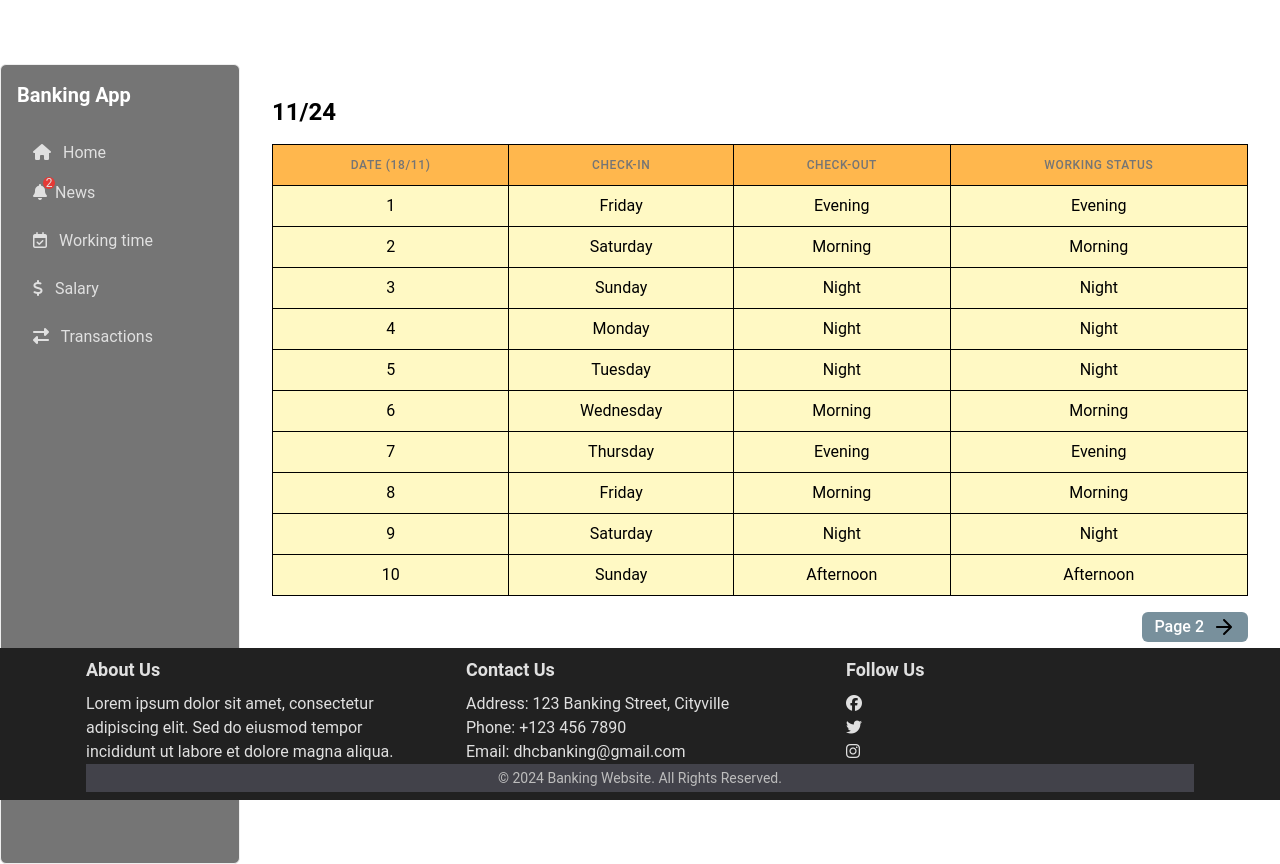
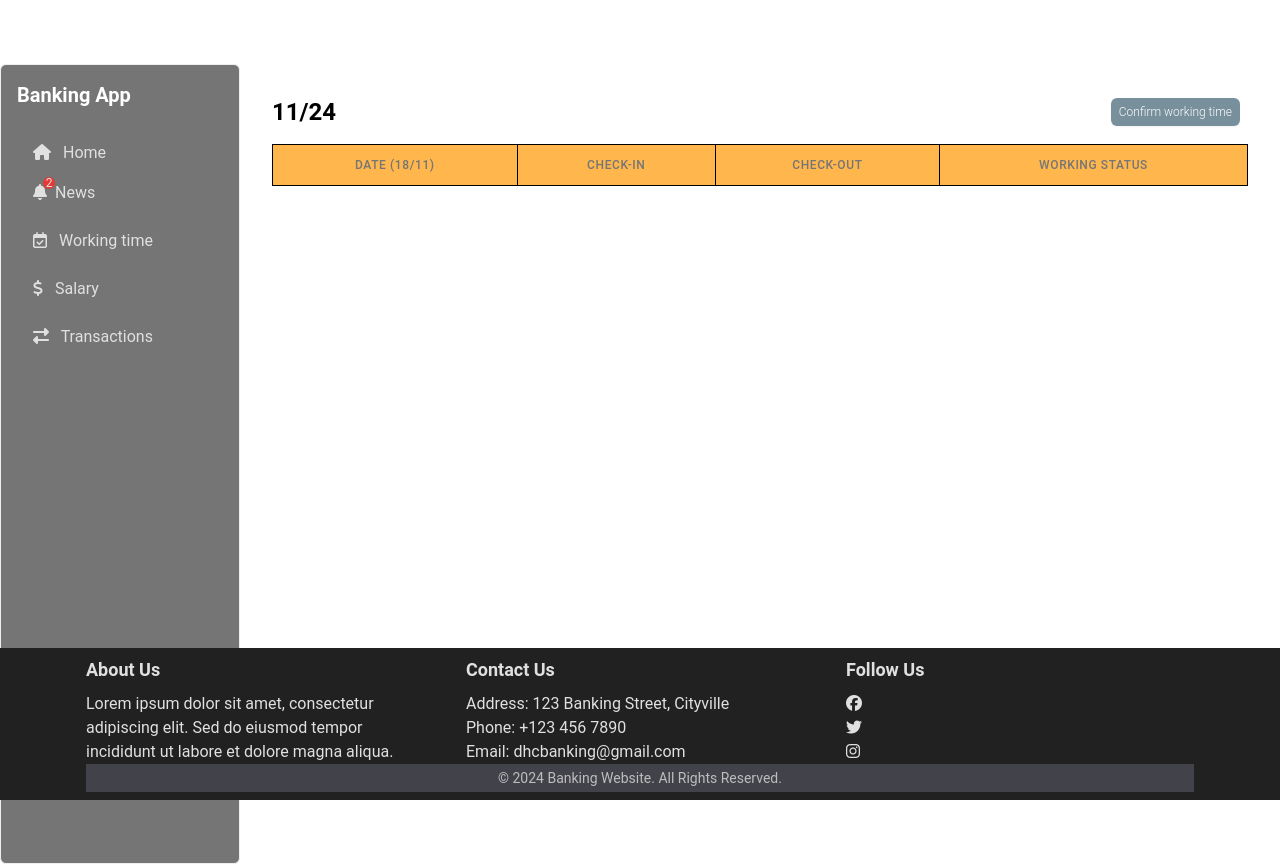
Before and after one commit to DuongJom/OnlineBanking, a Flask app: page /employee/working-time in a window 1280 px wide. Run offline with Flask 3, Linux system fonts and the light colour scheme; a database or web service that is not in the repository returns one stand-in record (values such as "Sample title"); lists and menus that the app fills with data are empty; parts of the project's set-up code (start-up, migrations or seed data) failed here and were passed over; some libraries are stand-ins or nearby versions.

Commit message:
working time, not done

```diff
--- a/BankingManagement/blueprints/employee.py
+++ b/BankingManagement/blueprints/employee.py
@@ -48,20 +48,10 @@ def convert_objectid(data):
 @employee_blueprint.route('/employee/home', methods = ['GET'])
 def employee_home():
     if request.method == 'GET':
-        # max_STT_doc = db.employee.find().sort('STT', -1).limit(1).next()
-        # max_STT = max_STT_doc["STT"]
-        # new_docs = []
-        # for doc in data:
-        #     new_doc = {k:v for k,v in doc.items() if k != '_id'} #remove the _id
-        #     max_STT += 1
-        #     new_doc['STT'] = max_STT
-        #     new_doc["CreatedDate"] = datetime(2024, 7, 1).isoformat()
-        #     new_docs.append(new_doc)
-
-        # db.employee.insert_many(new_docs)
         today = date.today()
         current_month = today.strftime("%B")
         current_year = today.year
+
          # Construct MongoDB query to filter documents based on month and year
         start_date = datetime(today.year, today.month, 1)
         end_date = datetime(today.year, today.month + 1, 1) if today.month < 12 else datetime(today.year + 1, 1, 1)
@@ -74,8 +64,9 @@ def employee_home():
         data = convert_objectid(data)
         return render_template('employee/home.html', current_month = current_month, current_year = current_year, months=months, years=years, fake_data=data)
 
-@employee_blueprint.route('/get-data', methods=['POST'])
-def get_data():
+#return home data
+@employee_blueprint.route('/get-home-data', methods=['POST'])
+def get_home_data():
     # Check if the request contains JSON data
     if request.is_json:
         try:
@@ -86,8 +77,8 @@ def get_data():
 
             if month_str not in month_map.keys():
                 return jsonify({'error': 'Invalid month name'}), 400
+            month = month_map[month_str]
 
-            month = month_map[month_str]
             # Construct MongoDB query to filter documents based on month and year
             start_date = datetime(year, month, 1)
             end_date = datetime(year, month + 1, 1) if month < 12 else datetime(year + 1, 1, 1)
@@ -124,6 +115,43 @@ def employee_working_time():
         formated_date_month = today.strftime("%d/%m")
         return render_template('employee/working_time.html', month_year = formated_month_year, date_month = formated_date_month)
 
+#get working time data
+@employee_blueprint.route('/get-working-time-data', methods=['POST'])
+def get_working_time_data():
+    # Check if the request contains JSON data
+    if request.is_json:
+        try:
+            # get json from body of the request
+            data = request.get_json()
+            month = data['month'] + 1
+            year = int(data['year'])
+
+            # Construct MongoDB query to filter documents based on month and year
+            start_date = datetime(year, month, 1)
+            end_date = datetime(year, month + 1, 1) if month < 12 else datetime(year + 1, 1, 1)
+            start_date_iso = start_date.isoformat()
+            end_date_iso = end_date.isoformat()
+
+            query = {'CreatedDate': {'$gte': start_date_iso, '$lt': end_date_iso}}
+
+            # Execute the query and convert the cursor to a list
+            data_cursor = db.employee.find(query)
+            data_list = list(data_cursor)  # Convert cursor to list
+
+            if not data_list:
+                print("No documents found for the given query.")
+            # Convert MongoDB ObjectId to string
+            for doc in data_list:
+                doc['_id'] = str(doc['_id'])
+
+            return jsonify(data_list), 200
+        except KeyError:
+            return jsonify({'error': 'Invalid input data. "month" and "year" are required.'}), 400
+        except Exception as e:
+            return jsonify({'error': str(e)}), 400
+    else:
+        return jsonify({'error': 'Request does not contain JSON'}), 400
+
 @employee_blueprint.route('/employee/salary', methods = ['GET'])
 def employee_salary():
     if request.method == 'GET':
--- a/BankingManagement/static/js/employee/working_time.js
+++ b/BankingManagement/static/js/employee/working_time.js
@@ -1,41 +1,45 @@
 import { AJAX, generatePaginationButton, getSearchResultsPage, state, icons } from './config.js';
 
-
+const API_URL = '/get-working-time-data';
 const timetableBody = document.getElementById('timetable-body');
 const daysOfWeek = ["Sunday", "Monday", "Tuesday", "Wednesday", "Thursday", "Friday", "Saturday"];
 const shifts = ["Morning", "Afternoon", "Evening", "Night"];
 const paginationButton = document.querySelector('.pagination');
 
+//create function to get data from 'employee' document
+const getData = async function(uploadData) {
+    try {
+      const data = await AJAX(API_URL, uploadData);
+      state.data = data;
+    } catch (error) {
+      console.error('Error fetching data:', error);
+    }
+};
+
 function render(markup) {
     timetableBody.innerHTML += markup;
 }
-const currentDate = new Date();
-const currentMonth = currentDate.getMonth();
-const currentYear = currentDate.getFullYear();
+
+const today = new Date();
+const currentDate = today.getDate();
+const currentMonth = today.getMonth();
+const currentYear = today.getFullYear();
 let markup = '';
-const data = [];
-// Get the number of days in the current month
-const daysInMonth = new Date(currentYear, currentMonth + 1, 0).getDate();
 
-for (let day = 1; day <= daysInMonth; day++) {
-    const date = new Date(currentYear, currentMonth, day);
-    const dayOfWeek = daysOfWeek[date.getDay()];
-
-    // Example shift assignment, can be customized
-    const shift = shifts[Math.floor(Math.random() * shifts.length)];
-
+//get data and fill them into the table
+getData({month: currentMonth, year: currentYear});
+state.data.forEach( (doc) => {
     const row = `
         <tr>
-            <td class="employee_working_tr">${day}</td>
-            <td class="employee_working_tr">${dayOfWeek}</td>
-            <td class="employee_working_tr">${shift}</td>
-            <td class="employee_working_tr">${shift}</td>
+            <td class="employee_working_tr">${doc['Check_in_time']}</td>
+            <td class="employee_working_tr">${doc['Check_in time']}</td>
+            <td class="employee_working_tr">${doc['Check_out time']}</td>
+            <td class="employee_working_tr">${doc['Status']}</td>
         </tr>
     `;
-    data.push(row);
     markup += row;
-}
-state.data = data;
+});
+
 getSearchResultsPage().forEach( e => render(e));
 controlPagination();
 
@@ -45,7 +49,7 @@ function controlPagination(page) {
     const markup = generatePaginationButton(icons);
     paginationButton.innerHTML='';
     paginationButton.insertAdjacentHTML('afterbegin', markup);
-  }
+}
 
 paginationButton.addEventListener('click', function (e) {
     const btn = e.target.closest('.btn--inline');
@@ -53,4 +57,43 @@ paginationButton.addEventListener('click', function (e) {
 
     const goToPage = +btn.dataset.goto;
     controlPagination(goToPage);
-  });
+});
+
+//add event when document is loaded
+document.addEventListener('DOMContentLoaded', () => {
+    const button = document.querySelector('#confirm_working_time');
+    const confirmationModal = document.getElementById('confirmationModal');
+    const confirmBtn = document.getElementById('confirmBtn');
+    const cancelBtn = document.getElementsByClassName('cancelBtn');
+
+    function hideModals() {
+        confirmationModal.classList.add('hidden');
+    }
+
+    function showConfirmationModal(message) {
+        document.getElementById('modalMessage').textContent = message;
+        confirmationModal.classList.remove('hidden');
+    }
+
+    button.addEventListener('click', () => {
+        showConfirmationModal('Are you sure?');
+    });
+
+    // Add event listeners to close the modal when clicking outside of it
+    confirmationModal.addEventListener('click', (event) => {
+    if (event.target === confirmationModal) {
+        hideModals();
+    }
+    });
+
+    confirmBtn.addEventListener('click', () => {
+        hideModals();
+    });
+
+    // Convert HTMLCollection to an array
+    Array.from(cancelBtn).forEach(btn => {
+        btn.addEventListener('click', () => {
+            hideModals();
+        });
+    });
+})
--- a/BankingManagement/templates/employee/working_time.html
+++ b/BankingManagement/templates/employee/working_time.html
@@ -1,7 +1,27 @@
 {% extends "employee/layout.html" %}
 {% block employee_content %}
         <div class="flex flex-col ml-60 p-8 float-left overflow-x-auto">
-            <h1 class="text-2xl font-bold mb-4"> {{month_year}}</h1>
+            <div class="flex mb-4 justify-between items-center">
+                <h1 class="text-2xl font-bold"> {{month_year}}</h1>
+
+                <button id='confirm_working_time' class="btn w-auto text-xs font-light px-2 py-1.5
+                items-center mr-2 bg-blue-gray-400">Confirm working time</button>
+                <!-- confirmation model  -->
+                <div id="confirmationModal" class="fixed inset-0 bg-gray-500 bg-opacity-50
+                    flex items-center justify-center hidden z-50">
+                    <div class="bg-gray-200 p-6 rounded-md shadow-lg max-w-xs">
+                        <p id="modalMessage" class="text-center mb-4"></p>
+                        <div class="flex justify-end space-x-2">
+                            <button id="confirmBtn" class="bg-green-500 hover:bg-green-700
+                            text-white font-bold py-2 px-4 rounded">Confirm</button>
+                            <button class="cancelBtn bg-red-500 hover:bg-red-700 text-white
+                            font-bold py-2 px-4 rounded">Cancel</button>
+                        </div>
+                    </div>
+                </div>
+            </div>
+
+
             <table id="data_table" class="employee_working_table">
                 <thead class="bg-orange-300">
                     <tr>
@@ -15,6 +35,7 @@
                     <!-- Rows will be generated by JavaScript -->
                 </tbody>
             </table>
+
             <div class="pagination flex flex-row space-x-3 content-center mt-4 justify-end">
 
                 <!-- <button class="btn--inline pagination__btn--prev flex items-center h-[30px] font-medium
```
Also changed, not shown: BankingManagement/static/js/employee/home.js (+4 -3 lines).
